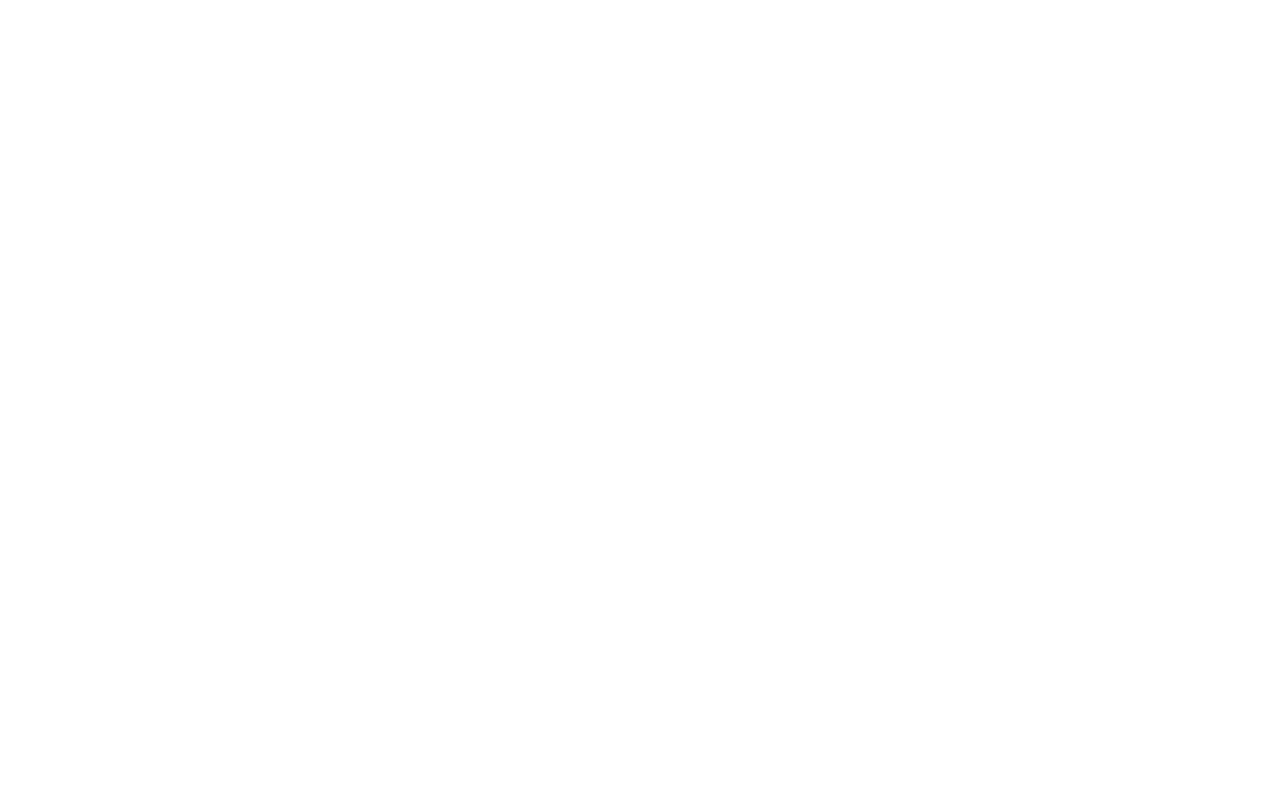
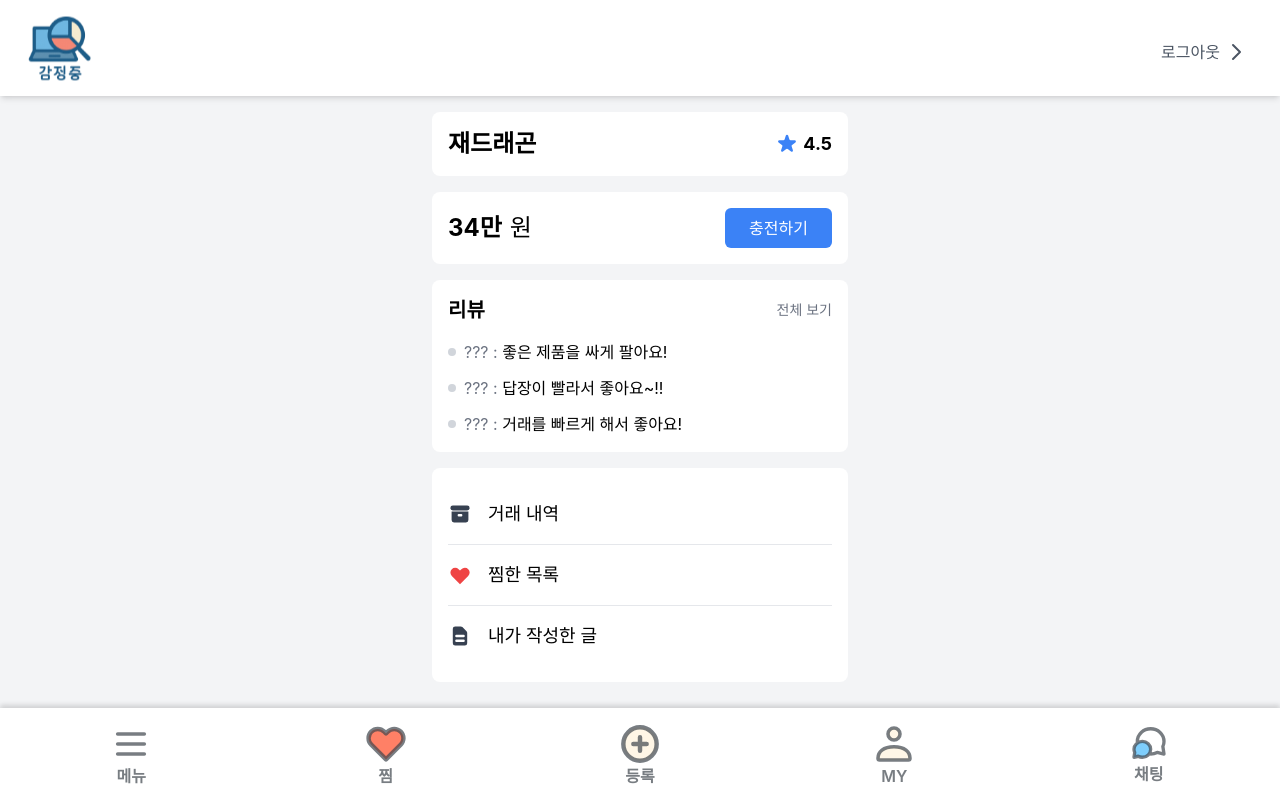
Before and after one commit to joowon-510/Project-Gamjeongjung, a React (Create React App) app in the folder jumkumjoong_frontend/: page /mypage in a window 1280 px wide. Before the commit this address had no page. Built offline with nearby package versions, Linux system fonts and the light colour scheme.

Commit message:
feat: 마이페이지 목업

```diff
--- a/jumkumjoong_frontend/src/App.tsx
+++ b/jumkumjoong_frontend/src/App.tsx
@@ -8,6 +8,7 @@
 import GoodsDetailPage from './pages/goodsPage/goodsDetailPage';
 import GoodsRegistrationPage from './pages/goodsPage/goodsRegistrationPage';
 import LoginPage from './pages/userPage/loginPage';
+import MyPage from './pages/userPage/myPage';
 
 function App() {
   return (
@@ -27,6 +28,9 @@
 
         {/* 사용자 관련 페이지 */}
         <Route path="/user/login" element={<LoginPage />} />
+
+        <Route path="/mypage" element={<MyPage />} />
+
       </Routes>
     </Router>
   );
--- a/jumkumjoong_frontend/src/components/common/Header.tsx
+++ b/jumkumjoong_frontend/src/components/common/Header.tsx
@@ -1,21 +1,22 @@
 // src/components/common/Header.tsx
 import React from "react";
-import { Link } from "react-router-dom";
-import { useNavigate } from "react-router-dom";
+import { Link, useNavigate } from "react-router-dom";
 import yeslogo from "../../assets/yeslogo.svg";
 
 interface HeaderProps {
   onSearch?: () => void;
   showBackButton?: boolean;
   title?: string;
-  hideSearchButton?: boolean; // 검색 버튼 숨김 옵션 추가
+  hideSearchButton?: boolean; // 검색 버튼 숨김 옵션
+  showLogout?: boolean; // 로그아웃 버튼 표시 옵션 추가
 }
 
 const Header: React.FC<HeaderProps> = ({
   onSearch,
   showBackButton = false,
   title = "LOGO",
-  hideSearchButton = false, // 기본값은 검색 버튼 표시
+  hideSearchButton = false,
+  showLogout = false, // 기본값은 로그아웃 버튼 숨김
 }) => {
   const navigate = useNavigate();
 
@@ -31,89 +32,40 @@
     }
   };
 
+  // 로그아웃 처리
+  const handleLogout = () => {
+    // 로그아웃 로직 구현
+    localStorage.removeItem('token');
+    // 로그인 페이지로 이동
+    navigate('/login');
+  };
+
   return (
-    // <header className="sticky top-0 z-10 bg-white border-b">
-    //   <div className="flex justify-between items-center h-16 px-4">
-    //     {/* 왼쪽 영역 - 뒤로가기 또는 메뉴 아이콘 */}
-    //     <div className="w-10">
-    //       {showBackButton ? (
-    //         <button className="p-2" onClick={handleGoBack}>
-    //           <svg
-    //             className="w-6 h-6"
-    //             fill="none"
-    //             stroke="currentColor"
-    //             viewBox="0 0 24 24"
-    //           >
-    //             <path
-    //               strokeLinecap="round"
-    //               strokeLinejoin="round"
-    //               strokeWidth="2"
-    //               d="M6 18L18 6M6 6l12 12"
-    //             />
-    //           </svg>
-    //         </button>
-    //       ) : (
-    //         <button className="p-2">
-    //           <span className="text-2xl">≡</span>
-    //         </button>
-    //       )}
-    //     </div>
-
-    //     {/* 중앙 영역 - 로고 또는 제목 */}
-    //     <div className="flex-1 flex justify-center">
-    //       <div>
-    //         <img src={yeslogo} alt="로고" className="h-[76px] w-[76px]" />
-    //       </div>
-    //     </div>
-
-    //     {/* 오른쪽 영역 - 검색 아이콘 */}
-    //     <div className="w-10">
-    //       {!hideSearchButton && (
-    //         <button className="p-2" onClick={handleSearchClick}>
-    //           <svg
-    //             className="w-6 h-6"
-    //             fill="none"
-    //             stroke="currentColor"
-    //             viewBox="0 0 24 24"
-    //           >
-    //             <path
-    //               strokeLinecap="round"
-    //               strokeLinejoin="round"
-    //               strokeWidth="2"
-    //               d="M21 21l-6-6m2-5a7 7 0 11-14 0 7 7 0 0114 0z"
-    //             />
-    //           </svg>
-    //         </button>
-    //       )}
-    //     </div>
-    //   </div>
-    // </header>
     <header className="sticky top-0 left-0 w-full h-[96px] flex items-center shadow-md bg-white px-4 pt-2">
       <Link to="/">
         <img src={yeslogo} alt="logo" className="w-[96px] h-[96px] block" />
       </Link>
-      {!hideSearchButton ? (
+
+      {/* 로그아웃 버튼 또는 검색창 표시 */}
+      {showLogout ? (
+        <div className="w-[100%] h-10 self-center px-4 flex justify-end">
+          <button
+            onClick={handleLogout}
+            className="flex items-center text-gray-600"
+          >
+            <span>로그아웃</span>
+            <svg className="w-6 h-6 ml-1" fill="none" stroke="currentColor" viewBox="0 0 24 24">
+              <path strokeLinecap="round" strokeLinejoin="round" strokeWidth="2" d="M9 5l7 7-7 7" />
+            </svg>
+          </button>
+        </div>
+      ) : !hideSearchButton ? (
         <input
           type="text"
           value="검색어를 입력하세요."
           className="w-[100%] h-10 self-center rounded-md bg-fourth text-first/70 px-4"
         />
       ) : (
-        // <button className="p-2" onClick={handleSearchClick}>
-        //   <svg
-        //     className="w-6 h-6"
-        //     fill="none"
-        //     stroke="currentColor"
-        //     viewBox="0 0 24 24"
-        //   >
-        //     <path
-        //       strokeLinecap="round"
-        //       strokeLinejoin="round"
-        //       strokeWidth="2"
-        //       d="M21 21l-6-6m2-5a7 7 0 11-14 0 7 7 0 0114 0z"
-        //     />
-        //   </svg>
-        // </button>
         <p className="w-[100%] h-10 self-center px-4"></p>
       )}
     </header>
--- a/jumkumjoong_frontend/src/components/common/NavigationBar.tsx
+++ b/jumkumjoong_frontend/src/components/common/NavigationBar.tsx
@@ -51,10 +51,10 @@
         <p className="font-semibold text-first/70">등록</p>
       </Link>
       {/* MY */}
-      <div className="w-full gap-2 justify-items-center pt-2">
+      <Link to="/mypage" className="w-full gap-2 justify-items-center pt-2">
         <img src={userProfile} alt="userProfile" className="w-[40px]" />
         <p className="font-semibold text-first/70">MY</p>
-      </div>
+      </Link>
       {/* 채팅 */}
       <Link to="/chat/list" className="w-full gap-2 justify-items-center pt-2">
         <img src={messageChat} alt="messageChat" className="w-[40px]" />
--- /dev/null
+++ b/jumkumjoong_frontend/src/components/mypage/ActionSection.tsx
@@ -0,0 +1,59 @@
+// src/components/mypage/ActionSection.tsx
+import React from 'react';
+import { Link } from 'react-router-dom';
+
+const ActionSection: React.FC = () => {
+  // 액션 항목 정의
+  const actions = [
+    {
+      id: 'transactions',
+      icon: (
+        <svg className="w-6 h-6 text-gray-700" fill="currentColor" viewBox="0 0 20 20">
+          <path d="M4 3a2 2 0 100 4h12a2 2 0 100-4H4z" />
+          <path fillRule="evenodd" d="M3 8h14v7a2 2 0 01-2 2H5a2 2 0 01-2-2V8zm5 3a1 1 0 011-1h2a1 1 0 110 2H9a1 1 0 01-1-1z" clipRule="evenodd" />
+        </svg>
+      ),
+      label: '거래 내역',
+      path: '/transactions'
+    },
+    {
+      id: 'favorites',
+      icon: (
+        <svg className="w-6 h-6 text-red-500" fill="currentColor" viewBox="0 0 20 20">
+          <path fillRule="evenodd" d="M3.172 5.172a4 4 0 015.656 0L10 6.343l1.172-1.171a4 4 0 115.656 5.656L10 17.657l-6.828-6.829a4 4 0 010-5.656z" clipRule="evenodd" />
+        </svg>
+      ),
+      label: '찜한 목록',
+      path: '/favorites'
+    },
+    {
+      id: 'posts',
+      icon: (
+        <svg className="w-6 h-6 text-gray-700" fill="currentColor" viewBox="0 0 20 20">
+          <path fillRule="evenodd" d="M4 4a2 2 0 012-2h4.586A2 2 0 0112 2.586L15.414 6A2 2 0 0116 7.414V16a2 2 0 01-2 2H6a2 2 0 01-2-2V4zm2 6a1 1 0 011-1h6a1 1 0 110 2H7a1 1 0 01-1-1zm1 3a1 1 0 100 2h6a1 1 0 100-2H7z" clipRule="evenodd" />
+        </svg>
+      ),
+      label: '내가 작성한 글',
+      path: '/my-posts'
+    }
+  ];
+
+  return (
+    <div className="bg-white rounded-lg mt-4 p-4 mb-4">
+      <div className="space-y-0">
+        {actions.map(action => (
+          <Link
+            key={action.id}
+            to={action.path}
+            className="flex items-center py-4 border-b border-gray-200 last:border-b-0"
+          >
+            <div className="mr-4">{action.icon}</div>
+            <div className="text-lg font-medium">{action.label}</div>
+          </Link>
+        ))}
+      </div>
+    </div>
+  );
+};
+
+export default ActionSection;
--- /dev/null
+++ b/jumkumjoong_frontend/src/components/mypage/PriceSection.tsx
@@ -0,0 +1,31 @@
+// src/components/mypage/PriceSection.tsx
+import React from 'react';
+
+interface PriceSectionProps {
+  price: number;
+}
+
+const PriceSection: React.FC<PriceSectionProps> = ({ price }) => {
+  // 숫자 포맷팅 함수
+  const formatPrice = (value: number) => {
+    return Math.floor(value / 10000) + '만';
+  };
+
+  return (
+    <div className="bg-white rounded-lg mt-4 p-4">
+      <div className="flex justify-between items-center">
+        <div className="flex items-center">
+          <div className="text-2xl font-bold">
+            {formatPrice(price)}
+          </div>
+          <div className="ml-2 text-2xl">원</div>
+        </div>
+        <button className="bg-blue-500 text-white px-6 py-2 rounded-md">
+          충전하기
+        </button>
+      </div>
+    </div>
+  );
+};
+
+export default PriceSection;
--- /dev/null
+++ b/jumkumjoong_frontend/src/components/mypage/ProfileSection.tsx
@@ -0,0 +1,27 @@
+// src/components/mypage/ProfileSection.tsx
+import React from 'react';
+
+interface ProfileSectionProps {
+  username: string;
+  rating: number;
+}
+
+const ProfileSection: React.FC<ProfileSectionProps> = ({ username, rating }) => {
+  return (
+    <div className="bg-white rounded-lg mt-4 p-4">
+      <div className="flex justify-between items-center">
+        <div className="text-2xl font-bold">
+          {username}
+        </div>
+        <div className="flex items-center">
+          <svg className="w-6 h-6 text-blue-500" fill="currentColor" viewBox="0 0 20 20">
+            <path d="M9.049 2.927c.3-.921 1.603-.921 1.902 0l1.07 3.292a1 1 0 00.95.69h3.462c.969 0 1.371 1.24.588 1.81l-2.8 2.034a1 1 0 00-.364 1.118l1.07 3.292c.3.921-.755 1.688-1.54 1.118l-2.8-2.034a1 1 0 00-1.175 0l-2.8 2.034c-.784.57-1.838-.197-1.539-1.118l1.07-3.292a1 1 0 00-.364-1.118L2.98 8.72c-.783-.57-.38-1.81.588-1.81h3.461a1 1 0 00.951-.69l1.07-3.292z" />
+          </svg>
+          <span className="ml-1 text-lg font-bold">{rating.toFixed(1)}</span>
+        </div>
+      </div>
+    </div>
+  );
+};
+
+export default ProfileSection;
--- /dev/null
+++ b/jumkumjoong_frontend/src/components/mypage/ReviewSection.tsx
@@ -0,0 +1,40 @@
+// src/components/mypage/ReviewSection.tsx
+import React from 'react';
+
+interface Review {
+  id: number;
+  author: string;
+  content: string;
+}
+
+const ReviewSection: React.FC = () => {
+  // 샘플 리뷰 데이터
+  const reviews: Review[] = [
+    { id: 1, author: '???', content: '좋은 제품을 싸게 팔아요!' },
+    { id: 2, author: '???', content: '답장이 빨라서 좋아요~!!' },
+    { id: 3, author: '???', content: '거래를 빠르게 해서 좋아요!' },
+  ];
+
+  return (
+    <div className="bg-white rounded-lg mt-4 p-4">
+      <div className="flex justify-between items-center mb-4">
+        <h2 className="text-xl font-bold">리뷰</h2>
+        <button className="text-gray-500 text-sm">전체 보기</button>
+      </div>
+
+      <div className="space-y-3">
+        {reviews.map(review => (
+          <div key={review.id} className="flex items-start">
+            <div className="w-2 h-2 rounded-full bg-gray-300 mt-2 mr-2"></div>
+            <div>
+              <span className="text-gray-500">{review.author} : </span>
+              <span>{review.content}</span>
+            </div>
+          </div>
+        ))}
+      </div>
+    </div>
+  );
+};
+
+export default ReviewSection;
--- /dev/null
+++ b/jumkumjoong_frontend/src/pages/userPage/myPage.tsx
@@ -0,0 +1,38 @@
+// src/pages/MyPage.tsx
+import React from 'react';
+import Header from '../../components/common/Header';
+import NavigationBar from '../../components/common/NavigationBar';
+import ProfileSection from '../../components/mypage/ProfileSection';
+import PriceSection from '../../components/mypage/PriceSection';
+import ReviewSection from '../../components/mypage/ReviewSection';
+import ActionSection from '../../components/mypage/ActionSection';
+
+const MyPage: React.FC = () => {
+  return (
+    <div className="flex flex-col h-screen bg-gray-100">
+      {/* 헤더 - 로그아웃 버튼 표시 */}
+      <Header showLogout={true} />
+
+      <div className="flex-1 overflow-y-auto">
+        {/* 컨텐츠 영역에 좌우 여백 적용 */}
+        <div className="max-w-md mx-auto px-4">
+          {/* 프로필 섹션 */}
+          <ProfileSection username="재드래곤" rating={4.5} />
+
+          {/* 가격 섹션 */}
+          <PriceSection price={340000} />
+
+          {/* 리뷰 섹션 */}
+          <ReviewSection />
+
+          {/* 액션 섹션 (거래 내역, 찜한 목록, 내가 작성한 글) */}
+          <ActionSection />
+        </div>
+      </div>
+
+      <NavigationBar />
+    </div>
+  );
+};
+
+export default MyPage;
```
